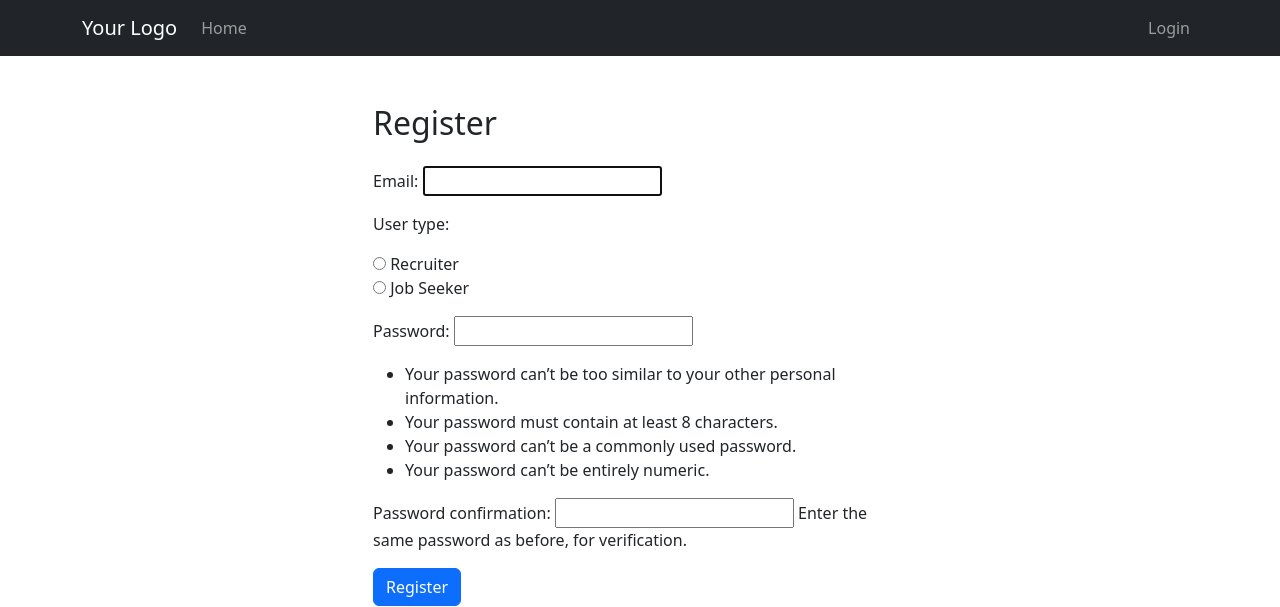
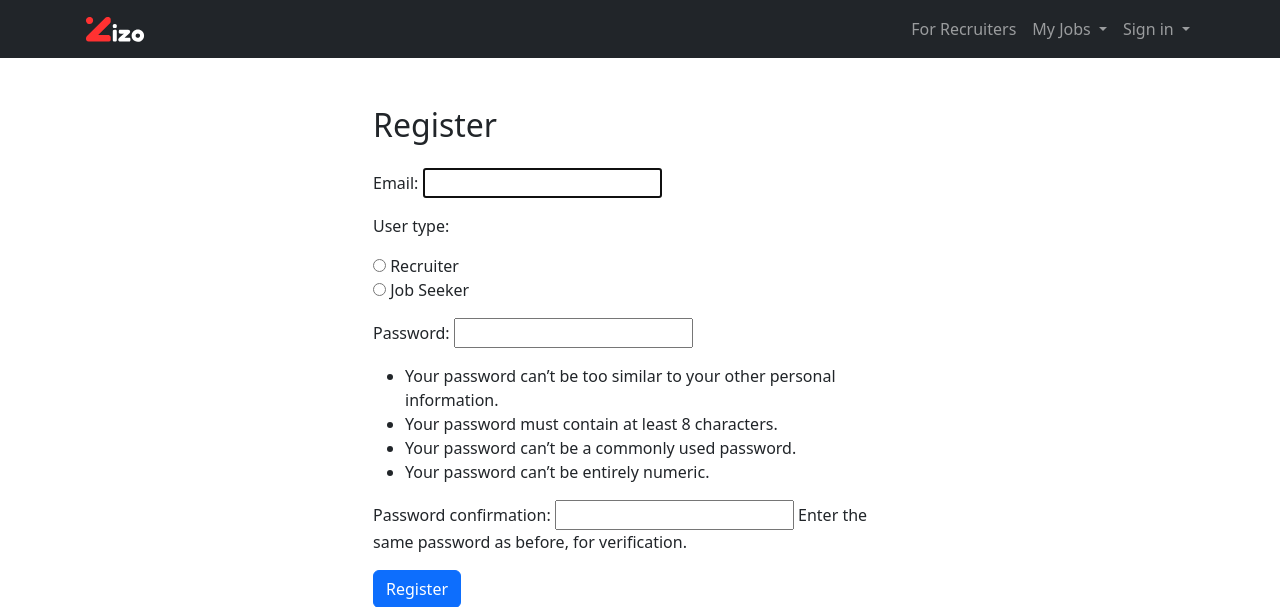
Before and after one commit to CHepplethwaite/zizo, a Django app: page /accounts/register/ in a window 1280 px wide. Shown: the top 607 px of the page. Run offline with Django 5.2, Linux system fonts and the light colour scheme.

Commit message:
Navbar edited

```diff
--- a/zizo/core/templates/core/base.html
+++ b/zizo/core/templates/core/base.html
@@ -4,13 +4,14 @@
 <head>
     <meta charset="UTF-8">
     <meta name="viewport" content="width=device-width, initial-scale=1.0">
-    <title>{% block title %}{% endblock %} | Zizo Jobs </title>
+    <title>{% block title %}{% endblock %} Jobs in Zambia | Job Search | Zizojobs.com</title>
 
-    <!-- Bootstrap 5 CSS CDN -->
+    <link rel="icon" href="{% static 'core/images/favicon.ico' %}" type="image/x-icon">
+    <link rel="shortcut icon" type="image/x-icon" href="{% static 'core/images/favicon.ico' %}">
     <link href="https://cdn.jsdelivr.net/npm/bootstrap@5.3.0/dist/css/bootstrap.min.css" rel="stylesheet">
 
-    <!-- Custom CSS -->
     <link rel="stylesheet" href="{% static 'core/css/custom.css' %}">
+    {% block head %}{% endblock %}
 </head>
 <body>
     {% include 'core/navbar.html' %}
@@ -19,7 +20,7 @@
         {% block content %}{% endblock %}
     </div>
 
-    <!-- Bootstrap 5 JS Bundle with Popper -->
     <script src="https://cdn.jsdelivr.net/npm/bootstrap@5.3.0/dist/js/bootstrap.bundle.min.js"></script>
+    {% block scripts %}{% endblock %}
 </body>
 </html>
--- a/zizo/core/templates/core/navbar.html
+++ b/zizo/core/templates/core/navbar.html
@@ -1,35 +1,40 @@
 <nav class="navbar navbar-expand-lg navbar-dark bg-dark">
     <div class="container">
-        <a class="navbar-brand" href="#">Your Logo</a>
+        {% load static %}
+        <a class="navbar-brand" href="/">
+            <img src="{% static 'core/images/zizo-logo.svg' %}" alt="Zizo Jobs" style="max-height: 30px;">
+        </a>
         <button class="navbar-toggler" type="button" data-bs-toggle="collapse" data-bs-target="#navbarNav">
             <span class="navbar-toggler-icon"></span>
         </button>
 
-        <div class="collapse navbar-collapse" id="navbarNav">
-            <ul class="navbar-nav me-auto">
+            <ul class="navbar-nav ms-auto">
                 <li class="nav-item">
-                    <a class="nav-link" href="/">Home</a>
+                    <div class="d-flex flex-column align-items-center">
+                        <i class="bi bi-briefcase-fill text-warning" style="font-size: 1.5rem;"></i>
+                        <a class="nav-link" href="#">For Recruiters</a>
+                    </div>
                 </li>
-                <!-- Add more navigation items here -->
-            </ul>
-
-            <ul class="navbar-nav ms-auto">
-                {% if user.is_authenticated %}
-                    {% if user.is_staff %}
-                    <li class="nav-item">
-                        <a class="nav-link text-warning" href="{% url 'admin:index' %}">
-                            <i class="bi bi-speedometer"></i> Admin
-                        </a>
-                    </li>
-                    {% endif %}
-                    <li class="nav-item">
-                        <a class="nav-link" href="{% url 'accounts:logout' %}">Logout</a>
-                    </li>
-                {% else %}
-                    <li class="nav-item">
-                        <a class="nav-link" href="{% url 'accounts:login' %}">Login</a>
-                    </li>
-                {% endif %}
+                <li class="nav-item dropdown">
+                    <a class="nav-link dropdown-toggle" href="#" id="myJobsDropdown" role="button" data-bs-toggle="dropdown" aria-expanded="false">
+                        My Jobs
+                    </a>
+                    <ul class="dropdown-menu dropdown-menu-end" aria-labelledby="myJobsDropdown">
+                        <li><a class="dropdown-item" href="#">My Zizo</a></li>
+                        <li><a class="dropdown-item" href="#">Saved Jobs</a></li>
+                        <li><a class="dropdown-item" href="#">Applied Jobs</a></li>
+                    </ul>
+                </li>
+                <li class="nav-item dropdown">
+                    <a class="nav-link dropdown-toggle" href="#" id="signInDropdown" role="button" data-bs-toggle="dropdown" aria-expanded="false">
+                        Sign in
+                    </a>
+                    <ul class="dropdown-menu dropdown-menu-end" aria-labelledby="signInDropdown">
+                        <li><a class="dropdown-item" href="#">Sign in</a></li>
+                        <li><a class="dropdown-item" href="#">Register</a></li>
+                        <li><a class="dropdown-item" href="#">Recruiter Sign in</a></li>
+                    </ul>
+                </li>
             </ul>
         </div>
     </div>
```
Also changed, not shown: zizo/core/static/core/images/android-chrome-192x192.png (added), zizo/core/static/core/images/android-chrome-512x512.png (added), zizo/core/static/core/images/apple-touch-icon.png (added), zizo/core/static/core/images/favicon-16x16.png (added), zizo/core/static/core/images/favicon-32x32.png (added), zizo/core/static/core/images/favicon.ico (added), zizo/core/static/core/images/site.webmanifest (added), zizo/core/static/core/images/zizo-logo.svg (added).
